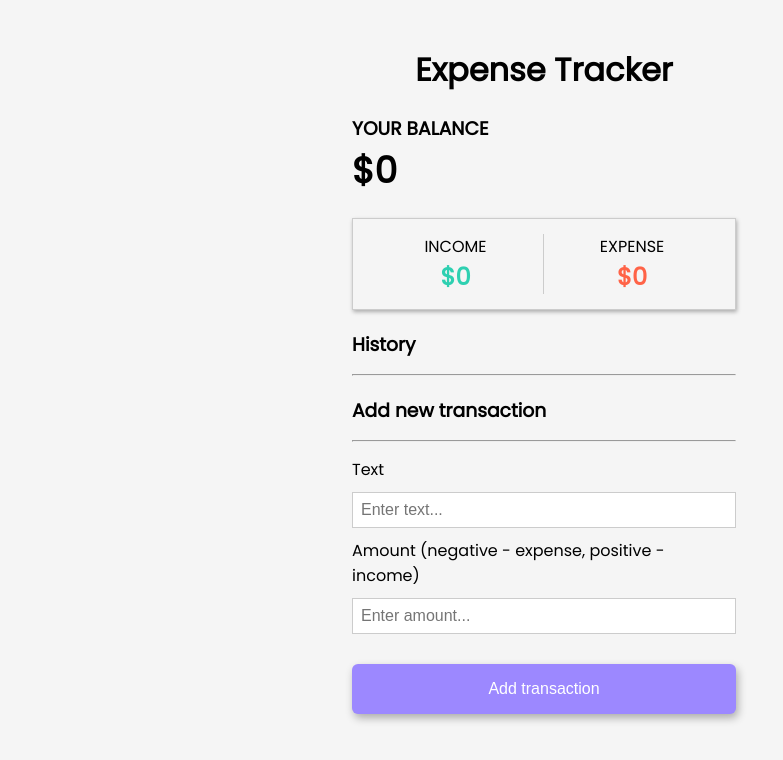
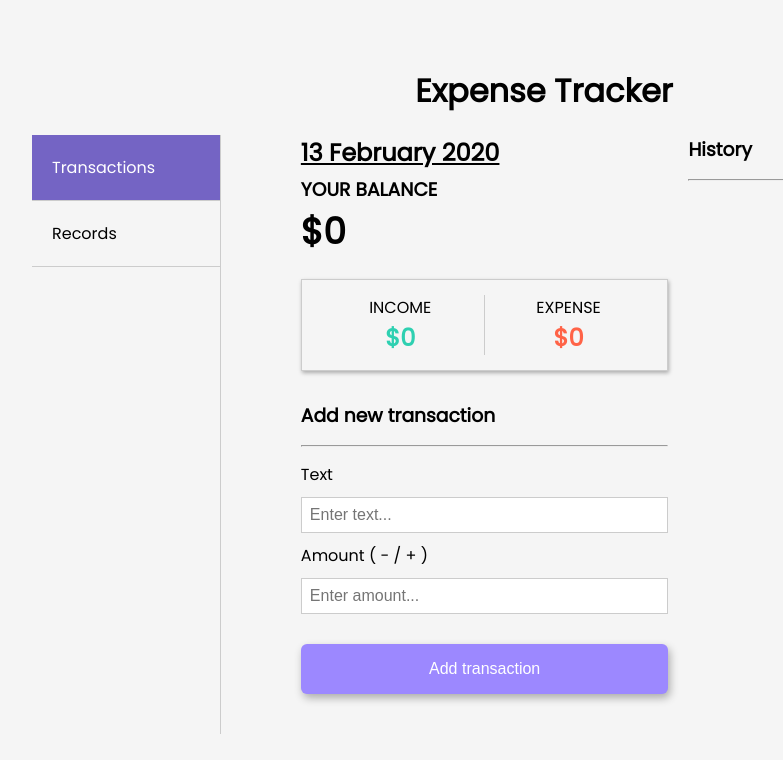
Before and after one commit to danyprasetya8/expense-tracker-vanilla, a website built with webpack: page src/index.html in a window 1280 px wide. Shown: the top 760 px of the page, without its empty margins (96-879 px from the left). Built offline with nearby package versions, Linux system fonts and the light colour scheme; files whose address does not match are found by name.

Commit message:
Revamp UI, add flatpickr

```diff
--- a/package.json
+++ b/package.json
@@ -19,6 +19,7 @@
   "homepage": "https://github.com/danyprasetya8/expense-tracker-vanilla#readme",
   "dependencies": {
     "css-loader": "^3.4.2",
+    "flatpickr": "^4.6.3",
     "moment": "^2.24.0",
     "style-loader": "^1.1.3",
     "webpack": "^4.41.6",
--- a/src/index.html
+++ b/src/index.html
@@ -5,11 +5,18 @@
   <meta name="viewport" content="width=device-width, initial-scale=1.0">
   <title>Expense Tracker</title>
   <link rel="stylesheet" href="./src/style.css">
-  <!-- <script src="script.js" defer></script> -->
 </head>
 <body>
   <h1>Expense Tracker</h1>
+
   <div class="container">
+    <ul class="navigation">
+      <li class="active">Transactions</li>
+      <li>Records</li>
+    </ul>
+    <div class="content">
+      <div class="transaction-container">
+        <h2 id="curr-date"></h2>
         <div class="balance-container">
           <h3>YOUR BALANCE</h3>
           <div class="balance-total">$0</div>
@@ -26,21 +33,22 @@
           </div>
         </div>
 
+        <form class="add-transaction-container">
+          <h3>Add new transaction</h3>
+          <hr>
+          <span>Text</span>
+          <input type="text" placeholder="Enter text..." id="text-value">
+          <span>Amount ( - / + )</span>
+          <input type="number" placeholder="Enter amount..." id="amount-value">
+          <button type="submit">Add transaction</button>
+        </form>
+      </div>
       <div class="history-container">
         <h3>History</h3>
         <hr>
         <div class="history-list"></div>
       </div>
-
-    <form class="add-transaction-container">
-      <h3>Add new transaction</h3>
-      <hr>
-      <span>Text</span>
-      <input type="text" placeholder="Enter text..." id="text-value">
-      <span>Amount (negative - expense, positive - income)</span>
-      <input type="number" placeholder="Enter amount..." id="amount-value">
-      <button type="submit">Add transaction</button>
-    </form>
+    </div>
   </div>
   <div class="validation">
     You must fill the text and amount
--- a/src/index.js
+++ b/src/index.js
@@ -1,4 +1,5 @@
-var moment = require('moment')
+const moment = require('moment')
+import flatpickr from 'flatpickr'
 
 const totalBalanceEl = document.querySelector('.balance-total')
 const incomeValueEl = document.querySelector('.income-value')
@@ -8,8 +9,14 @@ const textValueEl = document.querySelector('#text-value')
 const amountValueEl = document.querySelector('#amount-value')
 const formEl = document.querySelector('.add-transaction-container')
 const validationEl = document.querySelector('.validation')
+const currDateEl = document.querySelector('#curr-date')
 
 let balanceList = []
+let date = null
+
+date = moment().format('DD MMMM YYYY')
+currDateEl.innerHTML = date
+currDateEl.style.textDecoration = 'underline'
 
 function curencyFormat (value) {
   return String(value).replace(/(\d)(?=(\d\d\d)+(?!\d))/g, '$1,')
@@ -70,7 +77,8 @@ formEl.addEventListener('submit', (e) => {
     const obj = {
       desc: textValueEl.value,
       amount: +amountValueEl.value,
-      type: validateType(amountValueEl.value)
+      type: validateType(amountValueEl.value),
+      date: date
     }
     balanceList.push(obj)
     window.localStorage.setItem('balanceList', JSON.stringify(balanceList))
--- a/src/style.css
+++ b/src/style.css
@@ -1,4 +1,5 @@
 @import url('https://fonts.googleapis.com/css?family=Poppins&display=swap');
+@import '../node_modules/flatpickr/dist/flatpickr.min.css';
 
 * {
   box-sizing: border-box;
@@ -16,12 +17,56 @@ body {
   background-color: #f5f5f5;
 }
 
+body > h1 {
+  margin: 0 0 20px;
+}
+
 .container {
-  width: 30%;
+  width: 80%;
+  display: flex;
+  justify-content: center;
+}
+
+.navigation {
+  width: 20%;
+  list-style: none;
+  margin-right: 80px;
+  border-right: 1px solid #ccc;
+}
+
+.navigation li {
+  padding: 20px;
+  transition: all .3s ease;
+  border-bottom: 1px solid #ccc;
+}
+
+.navigation li:hover{
+  background: #9C88FF;
+  color: white;
+  cursor: pointer;
+}
+
+.active {
+  background: #7464c4;
+  color: white;
+}
+
+.content {
+  width: 80%;
+  display: flex;
+}
+
+.transaction-container {
+  width: 50%
+}
+
+.history-container {
+  width: 50%;
+  margin-left: 20px;
 }
 
 .balance-container {
-  margin: 20px 0;
+  margin: 5px 0 20px;
 }
 
 .balance-total {
@@ -31,7 +76,6 @@ body {
 
 .income-expense-container {
   display: flex;
-  height: 20%;
   border: 1px solid #ccc;
   box-shadow: 1px 2px 4px rgba(0, 0, 0, 0.3);
   margin: 20px 0;
@@ -63,7 +107,7 @@ body {
 .add-transaction-container {
   display: flex;
   flex-direction: column;
-  margin: 20px 0;
+  margin: 30px 0 20px;
   height: 50%;
   display: flex;
   flex-direction: column;
@@ -171,3 +215,17 @@ hr {
 .show-validation {
   transform: translateY(0);
 }
+
+.calendar {
+  border: 1px solid #ccc;
+  width: 100%;
+  margin: 20px 0;
+  padding: 10px;
+  background: #fff;
+}
+
+.calendar input {
+  border: none;
+  outline: none;
+  width: 100%;
+}
```
Also changed, not shown: 1 other file. Lines whose indentation alone changed are shown as unchanged.
